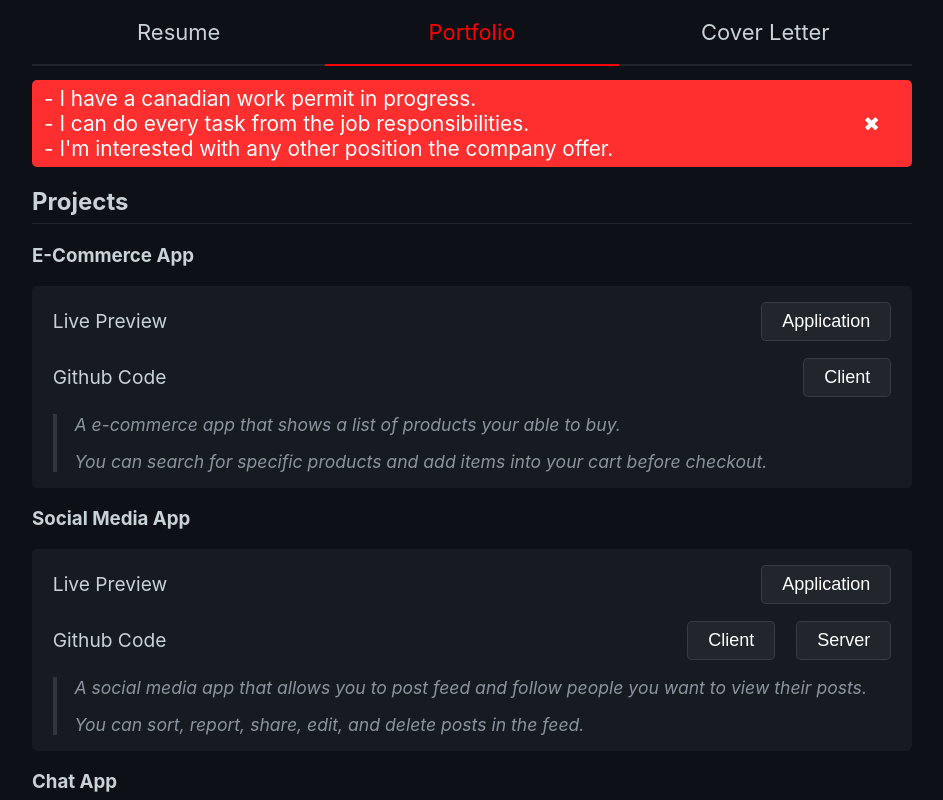
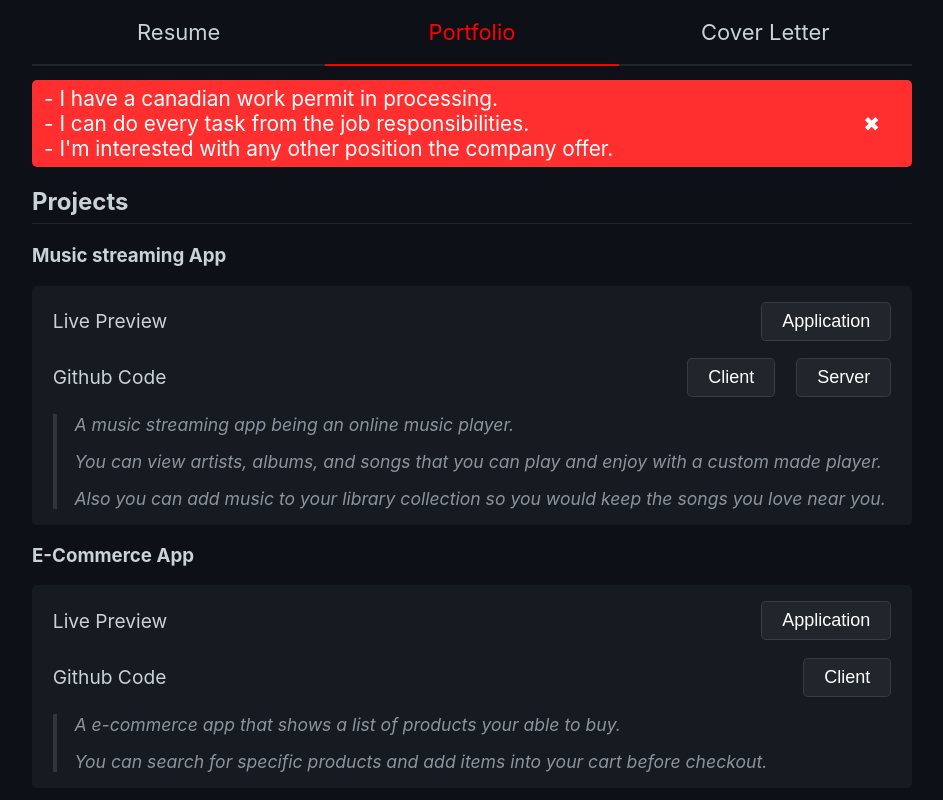
Before and after one commit to ahmadmarhaba/ahmadmarhaba.github.io, a React (Create React App) app: page / in a window 1280 px wide. Both pictures are taken after a click on the label "Portfolio". Shown: the top 800 px of the page, without its empty margins (168-1111 px from the left). Built offline with nearby package versions, Linux system fonts and the light colour scheme.

Commit message:
added music app

```diff
--- a/src/App.js
+++ b/src/App.js
@@ -1,28 +1,28 @@
 import './App.css';
-import  PersonalInformation  from "./Component/PersonalInformation";
-import  Projects  from "./Component/Projects";
-import  WorkExperience  from "./Component/WorkExperience";
-import  Education  from "./Component/Education";
-import  Certificates  from "./Component/Certificates";
-import  Languages  from "./Component/Languages";
-import  Skills  from "./Component/Skills";
-import  Letter  from "./Component/Letter";
+import PersonalInformation from "./Component/PersonalInformation";
+import Projects from "./Component/Projects";
+import WorkExperience from "./Component/WorkExperience";
+import Education from "./Component/Education";
+import Certificates from "./Component/Certificates";
+import Languages from "./Component/Languages";
+import Skills from "./Component/Skills";
+import Letter from "./Component/Letter";
 import { useState } from 'react';
 
 function App() {
-  const [page,SetPage] = useState(0)
-  const [alert,SetAlert] = useState(true)
+  const [page, SetPage] = useState(0)
+  const [alert, SetAlert] = useState(true)
   return (
     <div className="App">
       <div className='nav'>
-          <label className={page === 0 ? `selectedButton`: ''}>
-            <input type="radio" value={0} name="page" onChange={(e)=>{ SetPage(parseInt(e.target.value)) }}/>Resume
+        <label className={page === 0 ? `selectedButton` : ''}>
+          <input type="radio" value={0} name="page" onChange={(e) => { SetPage(parseInt(e.target.value)) }} />Resume
         </label>
-          <label className={page === 1 ? `selectedButton`: ''}>
-            <input type="radio" value={1} name="page" onChange={(e)=>{ SetPage(parseInt(e.target.value)) }}/>Portfolio
+        <label className={page === 1 ? `selectedButton` : ''}>
+          <input type="radio" value={1} name="page" onChange={(e) => { SetPage(parseInt(e.target.value)) }} />Portfolio
         </label>
-          <label className={page === 2 ? `selectedButton`: ''}>
-            <input type="radio" value={2} name="page" onChange={(e)=>{ SetPage(parseInt(e.target.value)) }}/>Cover Letter
+        <label className={page === 2 ? `selectedButton` : ''}>
+          <input type="radio" value={2} name="page" onChange={(e) => { SetPage(parseInt(e.target.value)) }} />Cover Letter
         </label>
       </div>
       <div className='main'>
@@ -30,13 +30,14 @@ function App() {
           {
             alert &&
             <li className='alert'>
-              <div>{`- I have a canadian work permit in progress.`}
+              <div>
+                {`- I have a canadian work permit in processing.`}
                 <br />
                 {`- I can do every task from the job responsibilities.`}
                 <br />
                 {`- I'm interested with any other position the company offer.`}
               </div>
-              <input type="button" value="✖" onClick={()=>{ SetAlert(false) }} />
+              <input type="button" value="✖" onClick={() => { SetAlert(false) }} />
             </li>
           }
           {
--- a/src/Component/Projects.js
+++ b/src/Component/Projects.js
@@ -1,10 +1,35 @@
 import '../App.css';
-import {previewFile} from '../App'
+import { previewFile } from '../App'
 function Projects() {
 
   return (
     <>
       <li><h2>Projects</h2></li>
+      <li>
+        <h3>
+          {`Music streaming App`}
+        </h3>
+        <ul className='detailList'>
+          <li className='split'>
+            {`Live Preview`}
+            <div>
+              <input type="button" value="Application" onClick={() => previewFile("https://ahmadmarhaba.github.io/music-streaming-app-react/")} />
+            </div>
+          </li>
+          <li className='split'>
+            {`Github Code`}
+            <div>
+              <input type="button" value="Client" onClick={() => previewFile("https://github.com/ahmadmarhaba/music-streaming-app-react")} />
+              <input type="button" value="Server" onClick={() => previewFile("https://github.com/ahmadmarhaba/music-streaming-app-nodejs")} />
+            </div>
+          </li>
+          <ul className='listPoints summary'>
+            <li><span>{`A music streaming app being an online music player.`}</span></li>
+            <li><span>{`You can view artists, albums, and songs that you can play and enjoy with a custom made player.`}</span></li>
+            <li><span>{`Also you can add music to your library collection so you would keep the songs you love near you.`}</span></li>
+          </ul>
+        </ul>
+      </li>
       <li>
         <h3>
           {`E-Commerce App`}
@@ -13,18 +38,17 @@ function Projects() {
           <li className='split'>
             {`Live Preview`}
             <div>
-                  <input type="button" value="Application" onClick={() =>previewFile("https://e-commerce-app-nextjs-pi.vercel.app/")}/>
+              <input type="button" value="Application" onClick={() => previewFile("https://e-commerce-app-nextjs-pi.vercel.app/")} />
             </div>
           </li>
           <li className='split'>
             {`Github Code`}
             <div>
-                  <input type="button" value="Client" onClick={() =>previewFile("https://github.com/ahmadmarhaba/e-commerce-app-nextjs")}/>
+              <input type="button" value="Client" onClick={() => previewFile("https://github.com/ahmadmarhaba/e-commerce-app-nextjs")} />
             </div>
           </li>
           <ul className='listPoints summary'>
             <li><span>{`A e-commerce app that shows a list of products your able to buy.`}</span></li>
-
             <li><span>{`You can search for specific products and add items into your cart before checkout.`}</span></li>
           </ul>
         </ul>
@@ -37,21 +61,19 @@ function Projects() {
           <li className='split'>
             {`Live Preview`}
             <div>
-                  <input type="button" value="Application" onClick={() =>previewFile("https://ahmadmarhaba.github.io/social-media-app-react/")}/>
+              <input type="button" value="Application" onClick={() => previewFile("https://ahmadmarhaba.github.io/social-media-app-react/")} />
             </div>
           </li>
           <li className='split'>
             {`Github Code`}
             <div>
-                  <input type="button" value="Client" onClick={() =>previewFile("https://github.com/ahmadmarhaba/social-media-app-react")}/>
-                  <input type="button" value="Server" onClick={() =>previewFile("https://github.com/ahmadmarhaba/social-media-app-nodejs")}/>
+              <input type="button" value="Client" onClick={() => previewFile("https://github.com/ahmadmarhaba/social-media-app-react")} />
+              <input type="button" value="Server" onClick={() => previewFile("https://github.com/ahmadmarhaba/social-media-app-nodejs")} />
             </div>
           </li>
           <ul className='listPoints summary'>
             <li><span>{`A social media app that allows you to post feed and follow people you want to view their posts.`}</span></li>
-
             <li><span>{`You can sort, report, share, edit, and delete posts in the feed.`}</span></li>
-
           </ul>
         </ul>
       </li>
@@ -63,19 +85,18 @@ function Projects() {
           <li className='split'>
             {`Live Preview`}
             <div>
-                  <input type="button" value="Application" onClick={() =>previewFile("https://chat-app-nextjs-ahmadmarhaba.vercel.app")}/>
+              <input type="button" value="Application" onClick={() => previewFile("https://chat-app-nextjs-ahmadmarhaba.vercel.app")} />
             </div>
           </li>
           <li className='split'>
             {`Github Code`}
             <div>
-                  <input type="button" value="Client" onClick={() =>previewFile("https://github.com/ahmadmarhaba/chat-app-nextjs")}/>
-                  <input type="button" value="Server" onClick={() =>previewFile("https://github.com/ahmadmarhaba/chat-app-nodejs")}/>
+              <input type="button" value="Client" onClick={() => previewFile("https://github.com/ahmadmarhaba/chat-app-nextjs")} />
+              <input type="button" value="Server" onClick={() => previewFile("https://github.com/ahmadmarhaba/chat-app-nodejs")} />
             </div>
           </li>
           <ul className='listPoints summary'>
             <li><span>{`A chat app that enables you to send and recieve private messages in real-time with any user.`}</span></li>
-
             <li><span>{`You can edit and delete messages sent.`}</span></li>
           </ul>
         </ul>
@@ -88,23 +109,20 @@ function Projects() {
           <li className='split'>
             {`Live Preview`}
             <div>
-                  <input type="button" value="Application" onClick={() =>previewFile("https://ahmadmarhaba.github.io/ws-product-react/")}/>
+              <input type="button" value="Application" onClick={() => previewFile("https://ahmadmarhaba.github.io/ws-product-react/")} />
             </div>
           </li>
           <li className='split'>
             {`Github Code`}
             <div>
-                  <input type="button" value="Client" onClick={() =>previewFile("https://github.com/ahmadmarhaba/ws-product-react")}/>
-                  <input type="button" value="Server" onClick={() =>previewFile("https://github.com/ahmadmarhaba/ws-product-nodejs")}/>
+              <input type="button" value="Client" onClick={() => previewFile("https://github.com/ahmadmarhaba/ws-product-react")} />
+              <input type="button" value="Server" onClick={() => previewFile("https://github.com/ahmadmarhaba/ws-product-nodejs")} />
             </div>
           </li>
           <ul className='listPoints summary'>
             <li><span>{`A ws product that contains all sort of data visualization with api limiting. `}</span></li>
-
             <li><span>{`The charts contains data binding to show more information with each hover.`}</span></li>
-
             <li><span>{`The table was to managing search input for easy access to information and highlighting the matching results.`}</span> </li>
-
             <li><span>{`The geo chart was added to solve the cluster problem which makes overlapping locations in a small area join for easy view, displaying the amount of clusters in specific location.`}</span> </li>
           </ul>
         </ul>
@@ -117,13 +135,13 @@ function Projects() {
           <li className='split'>
             {`Live Preview`}
             <div>
-                  <input type="button" value="Application" onClick={() =>previewFile("https://ahmadmarhaba.github.io")}/>
+              <input type="button" value="Application" onClick={() => previewFile("https://ahmadmarhaba.github.io")} />
             </div>
           </li>
           <li className='split'>
             {`Github Code`}
             <div>
-                  <input type="button" value="Client" onClick={() =>previewFile("https://github.com/ahmadmarhaba/ahmadmarhaba.github.io")}/>
+              <input type="button" value="Client" onClick={() => previewFile("https://github.com/ahmadmarhaba/ahmadmarhaba.github.io")} />
             </div>
           </li>
           <ul className='listPoints summary'>
--- a/src/Component/Skills.js
+++ b/src/Component/Skills.js
@@ -30,15 +30,15 @@ function Skills() {
                 <span>{`PostgreSQL`}</span>
                 <span>{`Firebase`}</span>
                 <span>{`MongoDB`}</span>
+                <span>{`Mongoose`}</span>
+                <span>{`Prisma`}</span>
                 <span>{`Passportjs`}</span>
                 <span>{`Socket.io`}</span>
                 <span>{`WebRtc`}</span>
                 <span>{`SignalR`}</span>
+                <span>{`Cloudinary`}</span>
                 <span>{`Nginx`}</span>
                 <span>{`Apache`}</span>
-                <span>{`Mongoose`}</span>
-                <span>{`Prisma`}</span>
-                <span>{`Cloudinary`}</span>
             </li>
             <li><h3>DevOps</h3></li>
             <li className='split points'>
```
Lines whose indentation alone changed are shown as unchanged.
